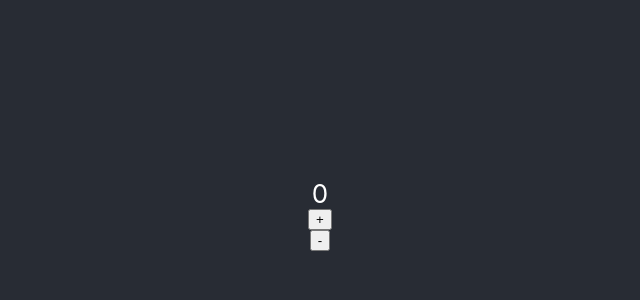
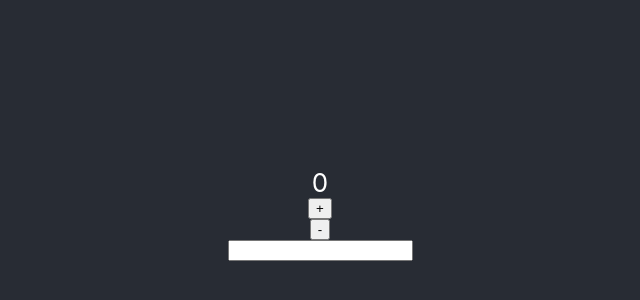
Before and after one commit to isaquebock/react-hooks, a React (Create React App) app: page / in a window 1280 px wide. Shown: the part 186-486 px from the top of the page, without its empty margins (320-960 px from the left). Built offline with nearby package versions, Linux system fonts and the light colour scheme.

Commit message:
useEffect

```diff
--- a/src/App.js
+++ b/src/App.js
@@ -1,9 +1,17 @@
-import logo from './logo.svg';
 import './App.css';
-import React, { useState } from 'react';
+import React, { useEffect, useState } from 'react';
 
 function App() {
   const [counter, setCounter] = useState(0)
+  const [name, setName] = useState('')
+
+  useEffect(() => {
+    console.log('useEffect ativo')
+
+    return () => {
+      console.log('vai sair da tela')
+    }
+  }, [])
 
   const handleMinus = () => {
     setCounter(prevState => prevState - 1)
@@ -20,6 +28,9 @@
 
         <button onClick={handlePlus}>+</button>
         <button onClick={handleMinus}>-</button>
+
+        {name}
+        <input type="text" onChange={e => setName(e.target.value)} />
       </header>
     </div>
   );
```
